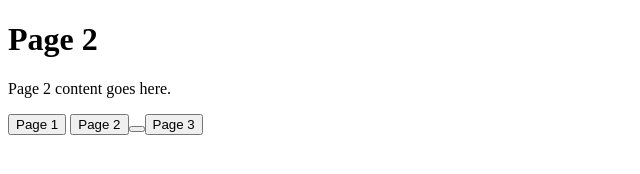
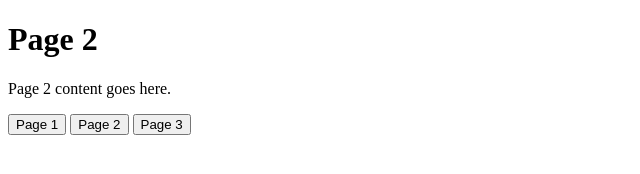
Before and after one commit to codeapprentice/gwh-purecssmobile, a plain HTML site: page index.html in a window 1280 px wide. Both pictures are taken after a click on the button "Page 2". Shown: the full height of the page, 0-640 px from the left. Drawn offline with nearby package versions, Linux system fonts and the light colour scheme.

Commit message:
file update

```diff
--- a/index.html
+++ b/index.html
@@ -9,7 +9,7 @@ $(document).ready(function(){
     $('.footerbutton').on('click',function(e){
         //e.preventDefault();
         var pageid = $(this).attr('href');
-        console.log('clicked: ', pageid );
+        //console.log('clicked: ', pageid );
         $("div[data-role='page']").css({display: 'none'});
         $(pageid).css({ display: 'block' });
     });
@@ -45,7 +45,7 @@ $(document).ready(function(){
 
 	<div data-role="footer">
 		<button class='footerbutton' href="#page-home"  data-role="button" >Page 1</button>
-    	<button class='footerbutton' href="#page-page2" data-role="button" >Page 2<button>
+    	<button class='footerbutton' href="#page-page2" data-role="button" >Page 2</button>
     	<button class='footerbutton' href="#page-page3" data-role="button" >Page 3</button>
 	</div><!-- /footer -->
 </div><!-- /page -->
```
